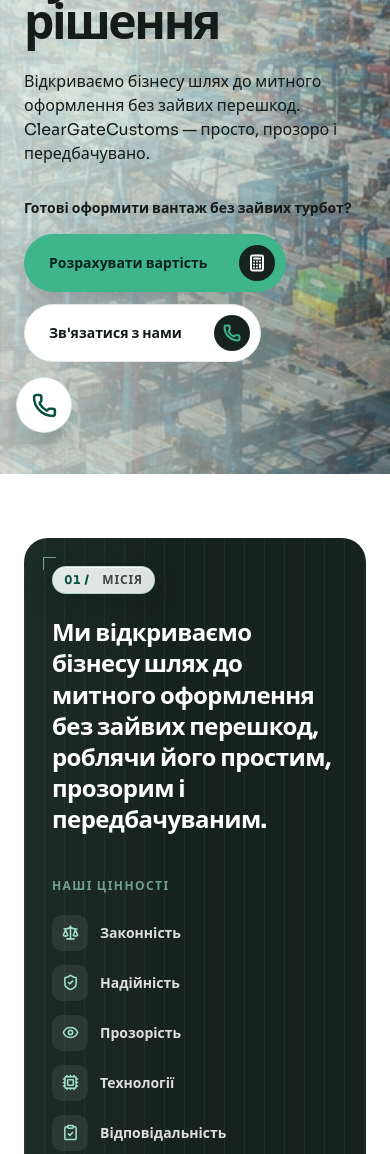
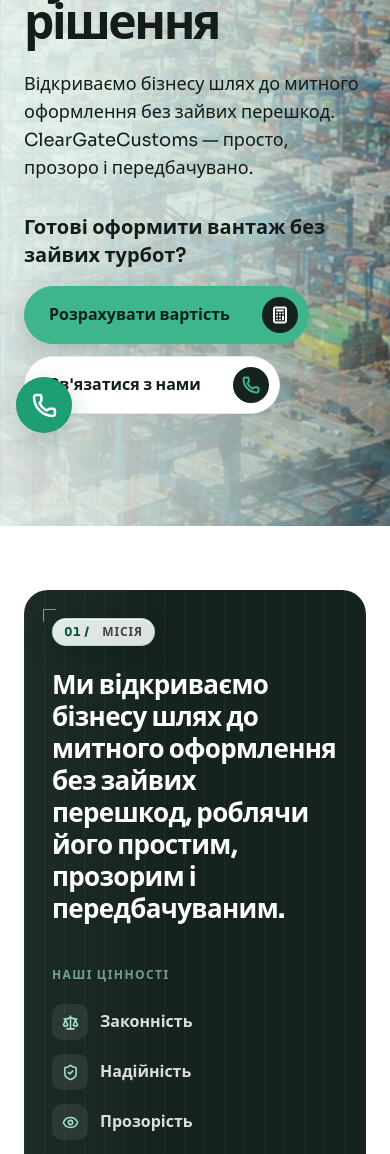
Before and after one commit to eerinessofsilence/bristol, a React (Vite) app in the folder frontend/: page / in a window 390 px wide. Shown: the part 395-1549 px from the top of the page. Built offline with nearby package versions, Linux system fonts and the light colour scheme; no server answers; a web font is replaced by a local one.

Commit message:
style(responsive): improve mobile typography and hero contrast

```diff
--- a/frontend/src/App.tsx
+++ b/frontend/src/App.tsx
@@ -76,7 +76,7 @@ export function App() {
         <button
           type="button"
           aria-label="Відкрити контактну форму"
-          className="fixed bottom-[max(1rem,env(safe-area-inset-bottom))] left-4 z-[900] grid size-14 cursor-pointer place-items-center rounded-full border border-[#085041]/15 bg-white text-[#085041] shadow-[0_10px_28px_rgba(8,80,65,0.2)] transition hover:-translate-y-0.5 hover:bg-[#e1f5ee] hover:shadow-[0_14px_32px_rgba(8,80,65,0.26)] focus-visible:outline-2 focus-visible:outline-offset-2 focus-visible:outline-[#085041] sm:bottom-[max(1.5rem,env(safe-area-inset-bottom))] sm:left-6"
+          className="fixed bottom-[max(1rem,env(safe-area-inset-bottom))] left-4 z-[900] grid size-14 cursor-pointer place-items-center rounded-full border border-[#085041]/15 bg-[#1d9e75] text-white shadow-[0_10px_28px_rgba(8,80,65,0.24)] transition hover:-translate-y-0.5 hover:bg-[#085041] hover:shadow-[0_14px_32px_rgba(8,80,65,0.3)] focus-visible:outline-2 focus-visible:outline-offset-2 focus-visible:outline-[#085041] sm:bottom-[max(1.5rem,env(safe-area-inset-bottom))] sm:left-6"
           onClick={() => setIsQuickContactOpen(true)}
         >
           <Phone size={25} strokeWidth={2.4} aria-hidden="true" />
--- a/frontend/src/components/Hero.tsx
+++ b/frontend/src/components/Hero.tsx
@@ -130,14 +130,14 @@ export function Hero({ onRequestConsultation }: Props) {
       <Header onRequestConsultation={onRequestConsultation} />
       <div className="page-wrap relative z-10 flex min-h-[max(43rem,100svh)] items-center py-28 md:h-full md:min-h-0 md:py-0">
         <div className="max-w-[940px]">
-          <h1 className="max-w-[17ch] text-5xl leading-[0.98] font-extrabold tracking-tighter text-balance sm:max-w-[18ch] lg:max-w-none">
+          <h1 className="max-w-[17ch] text-[3rem] leading-[0.98] font-extrabold tracking-tighter text-balance sm:max-w-[18ch] sm:text-5xl lg:max-w-none">
             Митне оформлення вантажів, експертний супровід та сучасні AI-рішення
           </h1>
           <p className="text-ink mt-6 max-w-[620px] text-base leading-6 text-pretty sm:mt-7 sm:text-lg sm:leading-7">
             Відкриваємо бізнесу шлях до митного оформлення без зайвих перешкод. ClearGateCustoms —
             просто, прозоро і передбачувано.
           </p>
-          <p className="text-ink mt-8 text-sm font-semibold sm:text-base">
+          <p className="text-ink mt-8 text-lg font-semibold sm:text-xl">
             Готові оформити вантаж без зайвих турбот?
           </p>
           <div className="mt-4 flex flex-wrap items-center gap-3 sm:mt-5">
--- a/frontend/src/styles/index.css
+++ b/frontend/src/styles/index.css
@@ -39,6 +39,57 @@
   input,
   select {
     font: inherit;
+  }
+}
+
+@media (max-width: 639px) {
+  .text-xs {
+    font-size: 13px;
+    line-height: 18px;
+  }
+
+  .text-sm {
+    font-size: 16px;
+    line-height: 24px;
+  }
+
+  .text-base {
+    font-size: 18px;
+    line-height: 28px;
+  }
+
+  .text-lg {
+    font-size: 20px;
+    line-height: 28px;
+  }
+
+  .text-xl {
+    font-size: 22px;
+    line-height: 28px;
+  }
+
+  .text-2xl {
+    font-size: 26px;
+    line-height: 32px;
+  }
+
+  .text-3xl {
+    font-size: 34px;
+    line-height: 40px;
+  }
+
+  .text-4xl {
+    font-size: 40px;
+    line-height: 44px;
+  }
+
+  .text-5xl {
+    font-size: 48px;
+    line-height: 48px;
+  }
+
+  .section-title {
+    font-size: 32px;
   }
 }
 
@@ -86,7 +137,7 @@
     object-position: center center;
     opacity: 0;
     translate: 0 var(--hero-parallax-y, 0px);
-    filter: saturate(0.82) contrast(0.94);
+    filter: saturate(0.96) contrast(1.02) brightness(1.04);
     transition: opacity 1600ms cubic-bezier(0.4, 0, 0.2, 1);
     user-select: none;
     will-change: translate;
@@ -101,12 +152,12 @@
     background:
       linear-gradient(
         90deg,
-        rgb(234 246 240 / 0.97) 0%,
-        rgb(218 237 228 / 0.9) 34%,
-        rgb(134 166 153 / 0.48) 62%,
-        rgb(34 55 48 / 0.26) 100%
+        rgb(239 248 244 / 0.96) 0%,
+        rgb(224 240 232 / 0.88) 34%,
+        rgb(194 220 209 / 0.48) 62%,
+        rgb(19 49 40 / 0.22) 100%
       ),
-      linear-gradient(180deg, rgb(240 248 244 / 0.06), rgb(16 32 27 / 0.18));
+      linear-gradient(180deg, rgb(240 248 244 / 0.03), rgb(10 30 24 / 0.13));
   }
 
   .hero-parallax-glow {
@@ -482,11 +533,11 @@
     background:
       linear-gradient(
         90deg,
-        rgb(234 246 240 / 0.7) 0%,
-        rgb(217 237 227 / 0.4) 64%,
-        rgb(75 103 92 / 0.12) 100%
+        rgb(239 248 244 / 0.88) 0%,
+        rgb(217 237 227 / 0.62) 64%,
+        rgb(98 133 119 / 0.2) 100%
       ),
-      linear-gradient(180deg, rgb(240 248 244 / 0.02), rgb(16 32 27 / 0.1));
+      linear-gradient(180deg, rgb(240 248 244 / 0.02), rgb(10 30 24 / 0.1));
   }
 }
 
```
